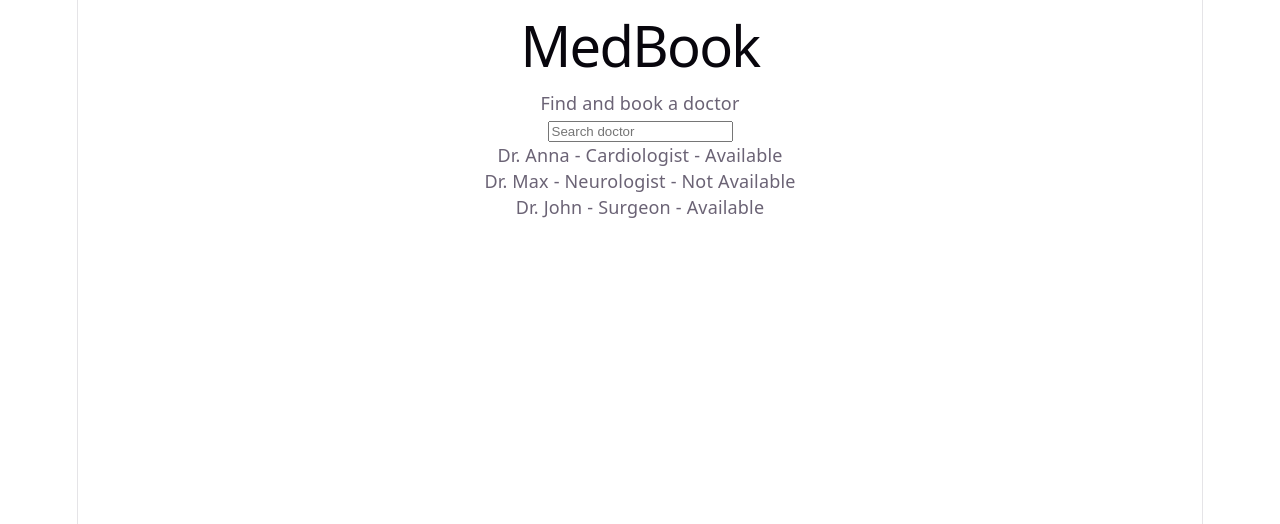
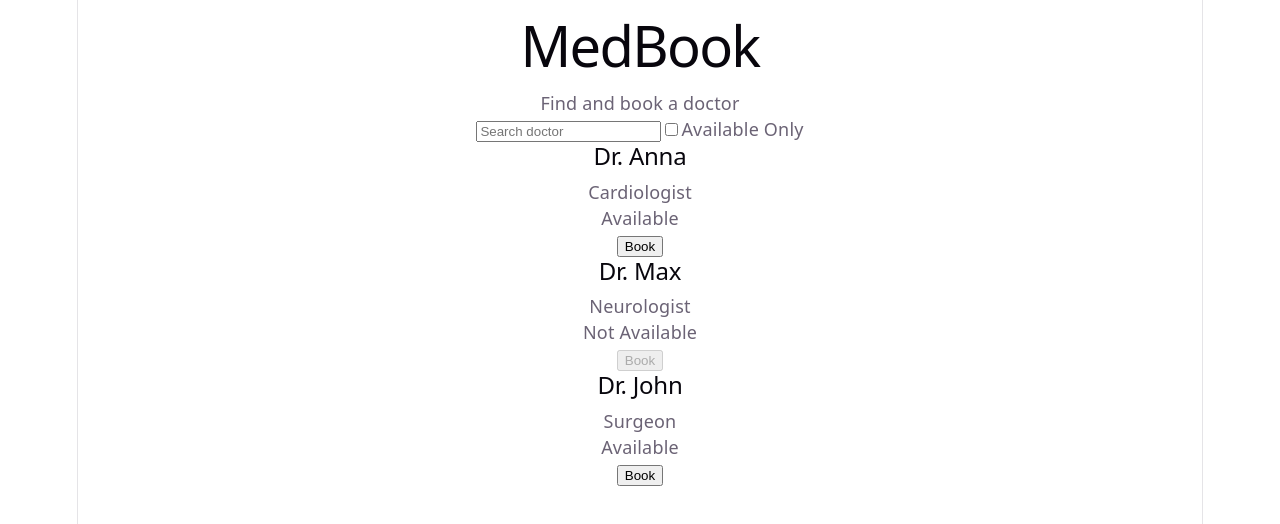
Before and after one commit to TOOleksandr-0101/Medbook, a React (Vite) app: page / in a window 1280 px wide. Shown: the top 524 px of the page. Built offline with nearby package versions, Linux system fonts and the light colour scheme.

Commit message:
Add Available Only checkbox, Book button

```diff
--- a/src/App.tsx
+++ b/src/App.tsx
@@ -28,26 +28,41 @@ const doctors = [
 
 function App() {
   const [search, setSearch] = useState('');
+  const [availableOnly, setAvailableOnly] = useState(false)
 
   return (
     <div>
       <h1>MedBook</h1>
       <p>Find and book a doctor</p>
+    <input
+      type="text"
+      placeholder="Search doctor"
+      value={search}
+      onChange={(event) => setSearch(event.target.value)}
+    />
+    <label>
       <input
-    type="text"
-    placeholder="Search doctor"
-    value={search}
-    onChange={(event) => setSearch(event.target.value)}
-  />
+        type="checkbox"
+        checked={availableOnly}
+        onChange={(event) => setAvailableOnly(event.target.checked)}
+      />
+      Available Only
+    </label>
     {doctors
             .filter((doctor) =>
-              doctor.name.toLowerCase().includes(search.toLowerCase())
+              doctor.name.toLowerCase().includes(search.toLowerCase()) &&
+              (!availableOnly || doctor.available)
             )
             .map((doctor) => (
-              <p key={doctor.id}>
-                {doctor.name} - {doctor.specialty} -{' '}
-                {doctor.available ? 'Available' : 'Not Available'}
-              </p>
+            <div key={doctor.id} className="doctor-card">
+              <h2>{doctor.name}</h2>
+              <p>{doctor.specialty}</p>
+              <p>{doctor.available ? 'Available' : 'Not Available'}</p>
+
+              <button disabled={!doctor.available}>
+                Book
+              </button>
+            </div>
             ))}
     </div>
   );
```
